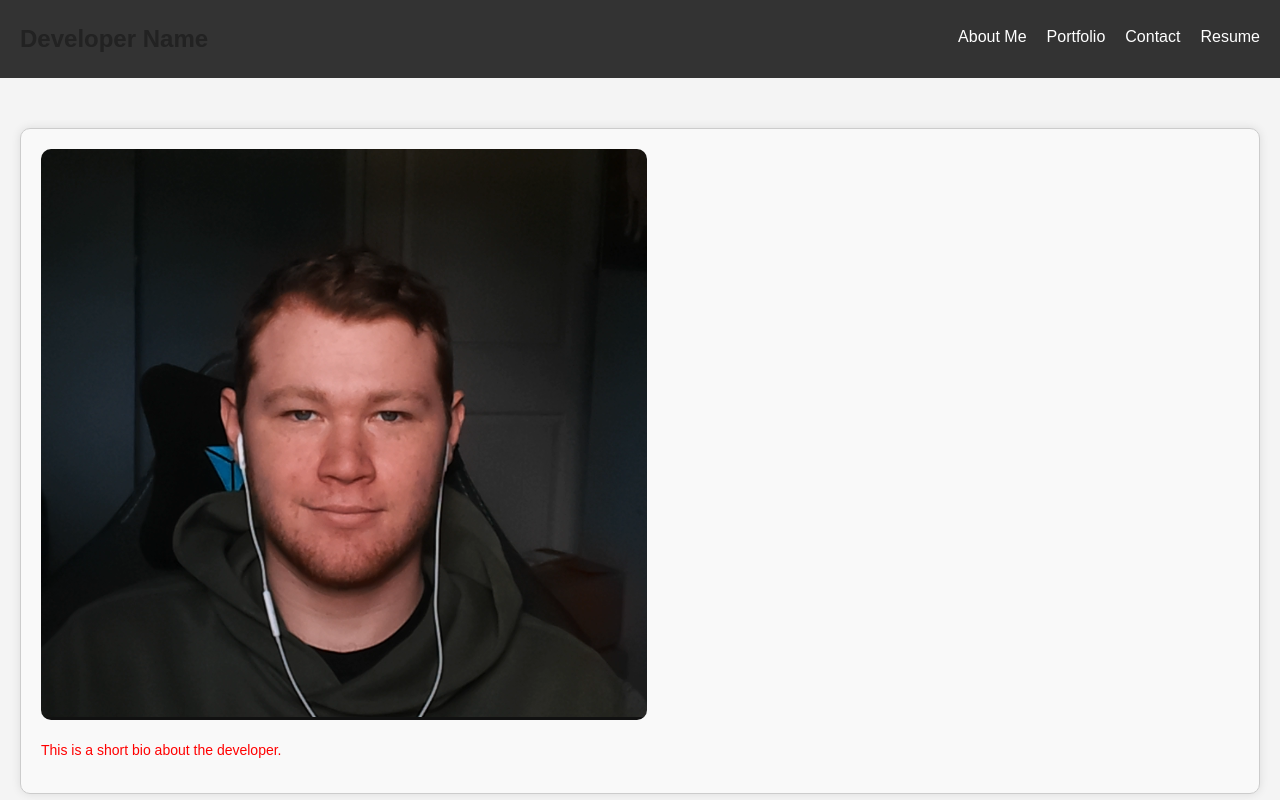
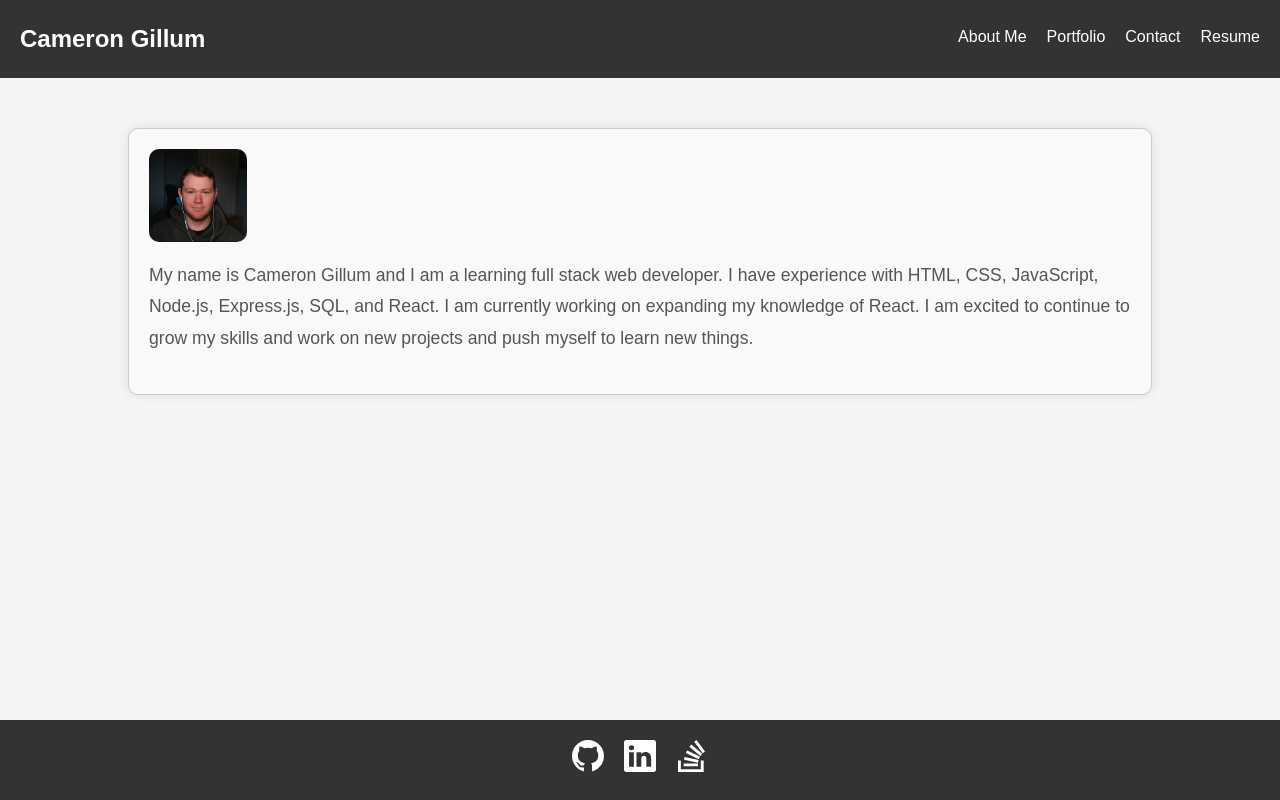
Before and after one commit to CameronGillum/React-Portfolio, a React (Vite) app: page / in a window 1280 px wide. Built offline with nearby package versions, Linux system fonts and the light colour scheme.

Commit message:
finished adding text and css

```diff
--- a/src/components/AboutMe.jsx
+++ b/src/components/AboutMe.jsx
@@ -1,12 +1,19 @@
-import React from 'react';
-import '../styles/About.css';
+import React from "react";
+import "../styles/About.css";
 
 const AboutMe = () => {
   return (
-    <section className='about'>
-      <img src='../public/assets/images/Cameron-Gillum.png' alt='A picture of the developer of this page.' />
+    <section className="about">
+      <img
+        src="../public/assets/images/Cameron-Gillum.png"
+        alt="A picture of the developer of this page."
+      />
       <p>
-        This is a short bio about the developer.
+        My name is Cameron Gillum and I am a learning full stack web developer.
+        I have experience with HTML, CSS, JavaScript, Node.js, Express.js, SQL,
+        and React. I am currently working on expanding my knowledge of React. I
+        am excited to continue to grow my skills and work on new projects and
+        push myself to learn new things.
       </p>
     </section>
   );
--- a/src/components/Footer.jsx
+++ b/src/components/Footer.jsx
@@ -1,12 +1,58 @@
-import React from 'react';
-import '../styles/Footer.css';
+import React from "react";
+import "../styles/footer.css";
 
 const Footer = () => {
   return (
     <footer>
-      <a href="https://github.com/CameronGillum" target='_blank'>GitHub</a>
-      <a href="https://www.linkedin.com/in/cameron-gillum-0b957823a/" target='_blank'>LinkedIn</a>
-      <a href="https://stackoverflow.com/users/26840640/camerongillum" target='_blank'>Stack Overflow</a>
+      <a
+        href="https://github.com/CameronGillum"
+        target="_blank"
+        rel="noopener noreferrer"
+      >
+        <svg
+          xmlns="http://www.w3.org/2000/svg"
+          width="32"
+          height="32"
+          fill="currentColor"
+          class="bi bi-github"
+          viewBox="0 0 16 16"
+        >
+          <path d="M8 0C3.58 0 0 3.58 0 8c0 3.54 2.29 6.53 5.47 7.59.4.07.55-.17.55-.38 0-.19-.01-.82-.01-1.49-2.01.37-2.53-.49-2.69-.94-.09-.23-.48-.94-.82-1.13-.28-.15-.68-.52-.01-.53.63-.01 1.08.58 1.23.82.72 1.21 1.87.87 2.33.66.07-.52.28-.87.51-1.07-1.78-.2-3.64-.89-3.64-3.95 0-.87.31-1.59.82-2.15-.08-.2-.36-1.02.08-2.12 0 0 .67-.21 2.2.82.64-.18 1.32-.27 2-.27s1.36.09 2 .27c1.53-1.04 2.2-.82 2.2-.82.44 1.1.16 1.92.08 2.12.51.56.82 1.27.82 2.15 0 3.07-1.87 3.75-3.65 3.95.29.25.54.73.54 1.48 0 1.07-.01 1.93-.01 2.2 0 .21.15.46.55.38A8.01 8.01 0 0 0 16 8c0-4.42-3.58-8-8-8" />
+        </svg>
+      </a>
+      <a
+        href="https://www.linkedin.com/in/cameron-gillum-0b957823a/"
+        target="_blank"
+        rel="noopener noreferrer"
+      >
+        <svg
+          xmlns="http://www.w3.org/2000/svg"
+          width="32"
+          height="32"
+          fill="currentColor"
+          class="bi bi-linkedin"
+          viewBox="0 0 16 16"
+        >
+          <path d="M0 1.146C0 .513.526 0 1.175 0h13.65C15.474 0 16 .513 16 1.146v13.708c0 .633-.526 1.146-1.175 1.146H1.175C.526 16 0 15.487 0 14.854zm4.943 12.248V6.169H2.542v7.225zm-1.2-8.212c.837 0 1.358-.554 1.358-1.248-.015-.709-.52-1.248-1.342-1.248S2.4 3.226 2.4 3.934c0 .694.521 1.248 1.327 1.248zm4.908 8.212V9.359c0-.216.016-.432.08-.586.173-.431.568-.878 1.232-.878.869 0 1.216.662 1.216 1.634v3.865h2.401V9.25c0-2.22-1.184-3.252-2.764-3.252-1.274 0-1.845.7-2.165 1.193v.025h-.016l.016-.025V6.169h-2.4c.03.678 0 7.225 0 7.225z" />
+        </svg>
+      </a>
+      <a
+        href="https://stackoverflow.com/users/26840640/camerongillum"
+        target="_blank"
+        rel="noopener noreferrer"
+      >
+        <svg
+          xmlns="http://www.w3.org/2000/svg"
+          width="32"
+          height="32"
+          fill="currentColor"
+          class="bi bi-stack-overflow"
+          viewBox="0 0 16 16"
+        >
+          <path d="M12.412 14.572V10.29h1.428V16H1v-5.71h1.428v4.282z" />
+          <path d="M3.857 13.145h7.137v-1.428H3.857zM10.254 0 9.108.852l4.26 5.727 1.146-.852zm-3.54 3.377 5.484 4.567.913-1.097L7.627 2.28l-.914 1.097zM4.922 6.55l6.47 3.013.603-1.294-6.47-3.013zm-.925 3.344 6.985 1.469.294-1.398-6.985-1.468z" />
+        </svg>
+      </a>
     </footer>
   );
 };
--- a/src/components/Header.jsx
+++ b/src/components/Header.jsx
@@ -5,7 +5,7 @@ import "../styles/Header.css";
 const Header = () => {
   return (
     <header>
-      <h1>Developer Name</h1>
+      <h1>Cameron Gillum</h1>
       <nav>
         <ul>
           <li>
--- a/src/components/Portfolio.jsx
+++ b/src/components/Portfolio.jsx
@@ -1,52 +1,78 @@
 import React from "react";
+import "../styles/Portfolio.css";
 
 const Portfolio = () => {
   const projects = [
     {
-      title: "Project 1",
-      image: "/assets/images/project1.jpg",
-      link: "#",
-      repo: "#",
+      title: "J.A.T.E",
+      link: "https://j-a-t-e-utrp.onrender.com/",
+      repo: "https://github.com/CameronGillum/J.A.T.E",
+      svg: (
+        <svg xmlns="http://www.w3.org/2000/svg" width="50" height="50" fill="currentColor" class="bi bi-journal" viewBox="0 0 16 16">
+        <path d="M3 0h10a2 2 0 0 1 2 2v12a2 2 0 0 1-2 2H3a2 2 0 0 1-2-2v-1h1v1a1 1 0 0 0 1 1h10a1 1 0 0 0 1-1V2a1 1 0 0 0-1-1H3a1 1 0 0 0-1 1v1H1V2a2 2 0 0 1 2-2"/>
+        <path d="M1 5v-.5a.5.5 0 0 1 1 0V5h.5a.5.5 0 0 1 0 1h-2a.5.5 0 0 1 0-1zm0 3v-.5a.5.5 0 0 1 1 0V8h.5a.5.5 0 0 1 0 1h-2a.5.5 0 0 1 0-1zm0 3v-.5a.5.5 0 0 1 1 0v.5h.5a.5.5 0 0 1 0 1h-2a.5.5 0 0 1 0-1z"/>
+        </svg>
+      ),
     },
     {
-      title: "Project 2",
-      image: "/assets/images/project1.jpg",
-      link: "#",
-      repo: "#",
+      title: "README Generator",
+      repo: "https://github.com/CameronGillum/ReadME-Generator",
+      svg: (
+        <svg xmlns="http://www.w3.org/2000/svg" width="50" height="50" fill="currentColor" class="bi bi-pen" viewBox="0 0 16 16">
+        <path d="m13.498.795.149-.149a1.207 1.207 0 1 1 1.707 1.708l-.149.148a1.5 1.5 0 0 1-.059 2.059L4.854 14.854a.5.5 0 0 1-.233.131l-4 1a.5.5 0 0 1-.606-.606l1-4a.5.5 0 0 1 .131-.232l9.642-9.642a.5.5 0 0 0-.642.056L6.854 4.854a.5.5 0 1 1-.708-.708L9.44.854A1.5 1.5 0 0 1 11.5.796a1.5 1.5 0 0 1 1.998-.001m-.644.766a.5.5 0 0 0-.707 0L1.95 11.756l-.764 3.057 3.057-.764L14.44 3.854a.5.5 0 0 0 0-.708z"/>
+        </svg>
+      ),
     },
     {
-      title: "Project 3",
-      image: "/assets/images/project1.jpg",
-      link: "#",
-      repo: "#",
+      title: "Weather Dashboard",
+      link: "https://camerongillum.github.io/5-day-weather-forecast/",
+      repo: "https://github.com/CameronGillum/5-day-weather-forecast",
+      svg: (
+        <svg xmlns="http://www.w3.org/2000/svg" width="50" height="50" fill="currentColor" class="bi bi-cloud-sun" viewBox="0 0 16 16">
+        <path d="M7 8a3.5 3.5 0 0 1 3.5 3.555.5.5 0 0 0 .624.492A1.503 1.503 0 0 1 13 13.5a1.5 1.5 0 0 1-1.5 1.5H3a2 2 0 1 1 .1-3.998.5.5 0 0 0 .51-.375A3.5 3.5 0 0 1 7 8m4.473 3a4.5 4.5 0 0 0-8.72-.99A3 3 0 0 0 3 16h8.5a2.5 2.5 0 0 0 0-5z"/>
+        <path d="M10.5 1.5a.5.5 0 0 0-1 0v1a.5.5 0 0 0 1 0zm3.743 1.964a.5.5 0 1 0-.707-.707l-.708.707a.5.5 0 0 0 .708.708zm-7.779-.707a.5.5 0 0 0-.707.707l.707.708a.5.5 0 1 0 .708-.708zm1.734 3.374a2 2 0 1 1 3.296 2.198q.3.423.516.898a3 3 0 1 0-4.84-3.225q.529.017 1.028.129m4.484 4.074c.6.215 1.125.59 1.522 1.072a.5.5 0 0 0 .039-.742l-.707-.707a.5.5 0 0 0-.854.377M14.5 6.5a.5.5 0 0 0 0 1h1a.5.5 0 0 0 0-1z"/>
+        </svg>
+      ),
     },
     {
-      title: "Project 4",
-      image: "/assets/images/project1.jpg",
-      link: "#",
-      repo: "#",
+      title: "Social Media Startup",
+      repo: "https://github.com/CameronGillum/social-media-startup",
+      svg: (
+        <svg xmlns="http://www.w3.org/2000/svg" width="50" height="50" fill="currentColor" class="bi bi-people-fill" viewBox="0 0 16 16">
+        <path d="M7 14s-1 0-1-1 1-4 5-4 5 3 5 4-1 1-1 1zm4-6a3 3 0 1 0 0-6 3 3 0 0 0 0 6m-5.784 6A2.24 2.24 0 0 1 5 13c0-1.355.68-2.75 1.936-3.72A6.3 6.3 0 0 0 5 9c-4 0-5 3-5 4s1 1 1 1zM4.5 8a2.5 2.5 0 1 0 0-5 2.5 2.5 0 0 0 0 5"/>
+        </svg>
+      ),
     },
     {
-      title: "Project 5",
-      image: "/assets/images/project1.jpg",
-      link: "#",
-      repo: "#",
+      title: "E-Commerce Back End",
+      repo: "https://github.com/CameronGillum/e-commerce-back-end",
+      svg: (
+        <svg xmlns="http://www.w3.org/2000/svg" width="50" height="50" fill="currentColor" class="bi bi-cash-stack" viewBox="0 0 16 16">
+        <path d="M1 3a1 1 0 0 1 1-1h12a1 1 0 0 1 1 1zm7 8a2 2 0 1 0 0-4 2 2 0 0 0 0 4"/>
+        <path d="M0 5a1 1 0 0 1 1-1h14a1 1 0 0 1 1 1v8a1 1 0 0 1-1 1H1a1 1 0 0 1-1-1zm3 0a2 2 0 0 1-2 2v4a2 2 0 0 1 2 2h10a2 2 0 0 1 2-2V7a2 2 0 0 1-2-2z"/>
+        </svg>
+      ),
     },
     {
-      title: "Project 6",
-      image: "/assets/images/project1.jpg",
-      link: "#",
-      repo: "#",
+      title: "Blog Post Project",
+      link: "https://camerongillum.github.io/blog-post-project/",
+      repo: "https://github.com/CameronGillum/blog-post-project",
+      svg: (
+        <svg xmlns="http://www.w3.org/2000/svg" width="50" height="50" fill="currentColor" class="bi bi-chat-left-dots" viewBox="0 0 16 16">
+        <path d="M14 1a1 1 0 0 1 1 1v8a1 1 0 0 1-1 1H4.414A2 2 0 0 0 3 11.586l-2 2V2a1 1 0 0 1 1-1zM2 0a2 2 0 0 0-2 2v12.793a.5.5 0 0 0 .854.353l2.853-2.853A1 1 0 0 1 4.414 12H14a2 2 0 0 0 2-2V2a2 2 0 0 0-2-2z"/>
+        <path d="M5 6a1 1 0 1 1-2 0 1 1 0 0 1 2 0m4 0a1 1 0 1 1-2 0 1 1 0 0 1 2 0m4 0a1 1 0 1 1-2 0 1 1 0 0 1 2 0"/>
+        </svg>
+      ),
     },
   ];
 
   return (
-    <section id="portfolio">
+    <section className="portfolio">
       {projects.map((project, index) => (
-        <div key={index}>
-          <img src={project.image} alt={project.title} />
+        <div className="card" key={index}>
+          {project.svg}
           <h3>{project.title}</h3>
-          <a href={project.link}>Deployed App</a>
+          {project.link && <a href={project.link}>Deployed App</a>}
           <a href={project.repo}>GitHub Repo</a>
         </div>
       ))}
--- a/src/styles/about.css
+++ b/src/styles/about.css
@@ -12,7 +12,8 @@ body {
 
 /* About Me section styling */
 .about {
-    margin: 50px 20px;
+    max-width: 80%;
+    margin: 50px auto;
     padding: 20px;
     border: 1px solid #ccc;
     border-radius: 10px;
@@ -28,7 +29,7 @@ h2 {
 }
 
 /* Paragraph styling */
-p {
+.about p {
     font-size: 1.1em;
     margin-bottom: 20px;
     color: #555;
@@ -37,7 +38,7 @@ p {
 
 /* Image styling */
 img {
-    max-width: 100%;
+    max-width: 10%;
     height: auto;
     border-radius: 10px;
     margin-bottom: 20px;
--- a/src/styles/header.css
+++ b/src/styles/header.css
@@ -15,6 +15,7 @@ header h1 {
     font-size: 1.5em;
     font-weight: bold;
     margin: 0;
+    color: #fff;
 }
 
 /* Navigation links */
--- /dev/null
+++ b/src/styles/portfolio.css
@@ -0,0 +1,64 @@
+/* Basic resets */
+* {
+    margin: 0;
+    padding: 0;
+    box-sizing: border-box;
+}
+
+body {
+    font-family: Arial, sans-serif;
+    line-height: 1.6;
+}
+
+/* Portfolio section styling */
+.portfolio {
+    display: flex;
+    flex-wrap: wrap;
+    justify-content: center;
+    gap: 20px;
+    padding: 20px;
+}
+
+/* Card styling */
+.card {
+    background-color: #fff;
+    border: 1px solid #ccc;
+    border-radius: 10px;
+    box-shadow: 0 0 10px rgba(0, 0, 0, 0.1);
+    overflow: hidden;
+    width: 300px;
+    text-align: center;
+    transition: transform 0.2s;
+    position: relative;
+    padding: 20px;
+}
+
+.card:hover {
+    transform: scale(1.05);
+}
+
+.card img {
+    width: 100%;
+    height: auto;
+}
+
+.card h3 {
+    font-size: 1.5em;
+    margin: 15px 0;
+}
+
+/* Links styling */
+.card a {
+    display: none;
+    margin: 10px 0;
+    color: #007bff;
+    text-decoration: none;
+}
+
+.card:hover a {
+    display: block;
+}
+
+.card a:hover {
+    text-decoration: underline;
+}
```
